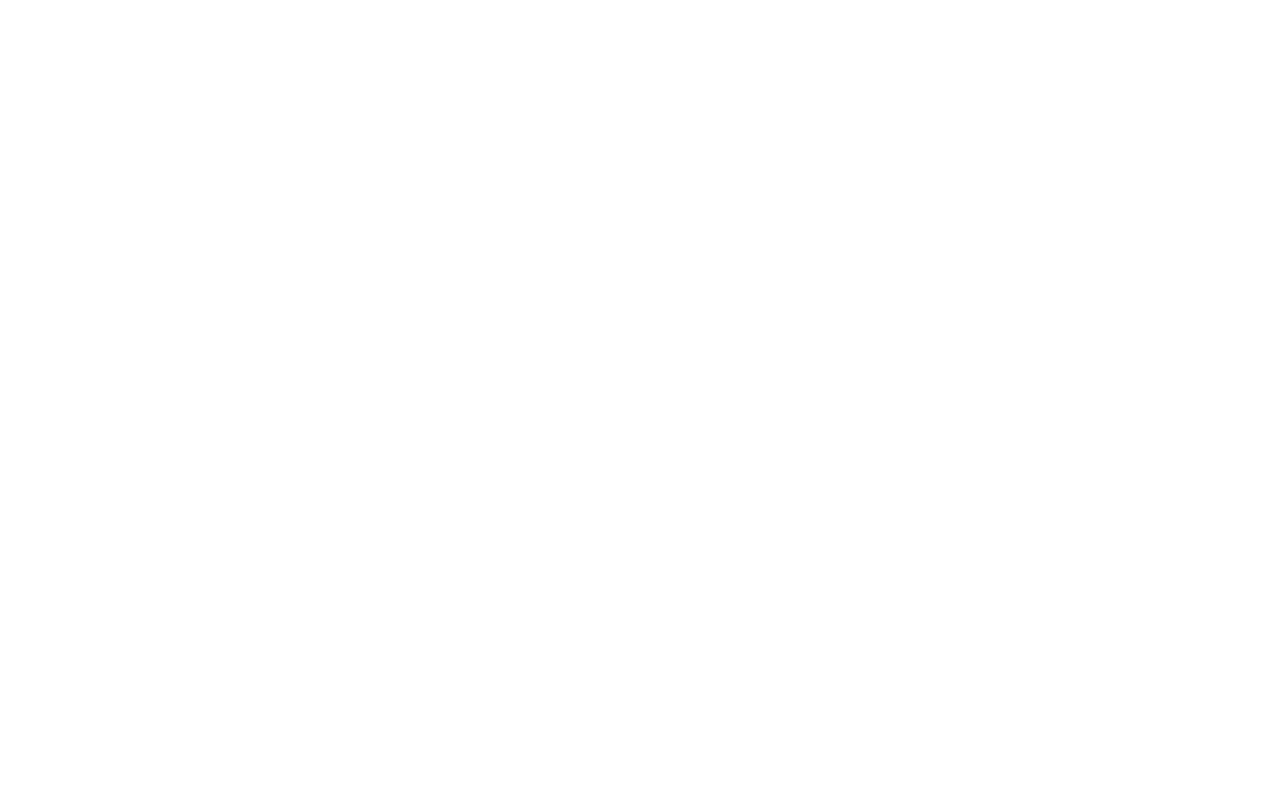
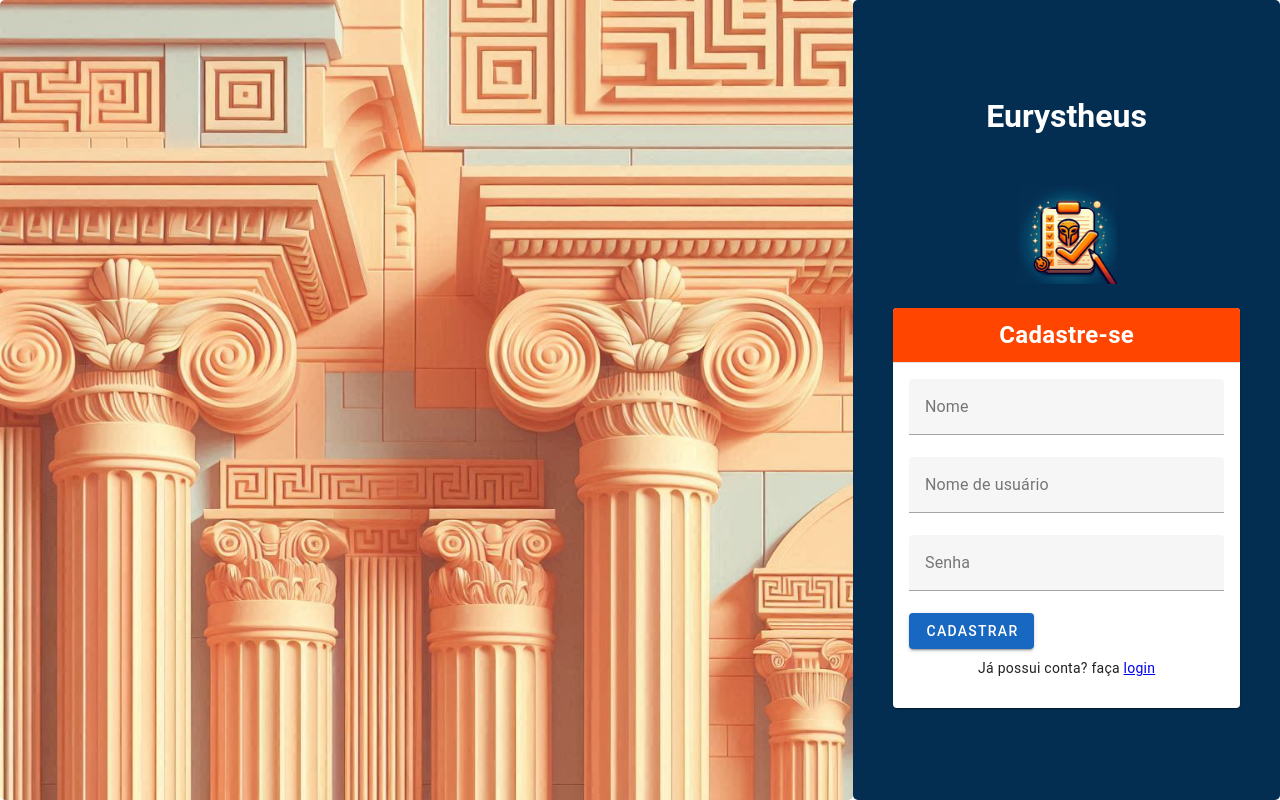
Before and after one commit to MateusSilva42/Eurystheus-WEB, a Nuxt app: page /register in a window 1280 px wide. Before the commit this address had no page. Built offline with nearby package versions, Linux system fonts and the light colour scheme.

Commit message:
Implement register page

```diff
--- a/composables/api.ts
+++ b/composables/api.ts
@@ -2,13 +2,14 @@
 
     const token = 'futuro token de autenticacao =)';
     const baseUrl = `http://localhost:8000/api/${url}`;
+    const body = options?.data ? JSON.stringify(options.data) : undefined;
 
     const headers = {
+      'content-type': 'application/json',
       ...options?.headers,
-      Authorization: `Bearer ${token}`
+      // Authorization: `Bearer ${token}` //TODO: implementar autenticação
     };
 
-    // return $fetch(url, { ...options, headers });
-    return $fetch(baseUrl, { ...options}); //TODO adicionar cabeçalho quando criar autenticação
+    return $fetch(baseUrl, { method: options?.method, headers, body });
 
 }
--- a/pages/login/index.vue
+++ b/pages/login/index.vue
@@ -18,7 +18,7 @@
                             <v-text-field label="Senha" v-model="password" outlined></v-text-field>
                             <v-btn color="primary" @click="login">Entrar</v-btn>
                         </v-form>
-                        <p class="login-text">Não possui conta? se <a href="/login/register"> cadastre</a></p>
+                        <p class="login-text">Não possui conta? se <a href="/register"> cadastre</a></p>
                     </v-card-text>
                 </v-card>
                     </v-col>
@@ -35,10 +35,19 @@
 <script setup lang="ts">
 import { useDisplay } from 'vuetify';
 const display = useDisplay();
+const toast = useToast();
+
+const user = ref("");
+const password = ref("");
 
 const isSmallScreen = computed(() => {
     return display.mobile.value || display.xs.value;
 });
+
+const login = () => {
+    toast.success("Login efetuado com sucesso");
+}
+
 </script>
 
 <style scoped>
--- a/pages/login/register.vue
+++ /dev/null
@@ -1,111 +0,0 @@
-<template>
-    <v-row class="login-container">
-        <v-col class="login-bg" cols="8" v-if="!isSmallScreen">
-        </v-col>
-        <v-col class="login-form" cols="12" md="4" >
-            <v-row class="login-form-container">
-                <v-col class="flex-center app-name-container">
-                    <span class="app-name">Eurystheus</span>
-                </v-col>
-                <v-col class="flex-center">
-                    <v-img src="~/assets/logo.jpg" max-height="100" max-width="100"></v-img>
-                </v-col>
-                <v-col>
-                    <v-card class="card-login">
-                <v-card-title class="card-title login-title" >Cadastre-se</v-card-title>
-                <v-divider></v-divider>
-                <v-card-text>
-                    <v-form>
-                        <v-text-field label="Nome" v-model="user" outlined></v-text-field>
-                        <v-text-field label="Nome de usuário" v-model="user" outlined></v-text-field>
-                        <v-text-field label="Senha" v-model="password" outlined></v-text-field>
-                        <v-btn color="primary" @click="login">Entrar</v-btn>
-                    </v-form>
-                    <p class="login-text">Já possui conta? faça <a href="/login"> login</a></p>
-                </v-card-text>
-            </v-card>
-                </v-col>
-            </v-row>
-
-
-        </v-col>
-
-    </v-row>
-
-</template>
-
-<script setup lang="ts">
-import { useDisplay } from 'vuetify';
-const display = useDisplay();
-
-const isSmallScreen = computed(() => {
-return display.mobile.value || display.xs.value;
-});
-</script>
-
-<style scoped>
-
-.login-container {
-display: flex;
-padding: 0!important;
-margin: 0!important;
-}
-
-.login-form {
-display: flex;
-justify-content: center;
-align-items: center;
-background-color: #032e51;
-padding: 20px;
-border-radius: 5px;
-}
-
-.login-bg {
-background-image: url('~/assets/login-img.jpg');
-background-size: cover;
-background-position: center;
-
-border-radius: 5px;
-}
-
-.card-login {
-width: 100%;
-height: 400px;
-}
-
-.login-title{
-text-align: center;
-font-size: 1.5rem;
-font-weight: bold;
-}
-
-.login-form-container {
-display: flex;
-flex-direction: column;
-justify-content: center;
-align-items: center;
-padding: 20px;
-}
-
-.flex-center{
-display: flex;
-justify-content: center;
-align-items: center;
-}
-
-.app-name {
-font-size: 2rem;
-font-weight: bold;
-color: white;
-}
-
-.app-name-container {
-margin-bottom: 20px;
-}
-
-.login-text {
-    padding: 10px;
-text-align: center;
-}
-
-</style>
--- /dev/null
+++ b/pages/register/index.vue
@@ -0,0 +1,173 @@
+<template>
+    <v-row class="login-container">
+        <v-col class="login-bg" cols="8" v-if="!isSmallScreen">
+        </v-col>
+        <v-col class="login-form" cols="12" md="4" >
+            <v-row class="login-form-container">
+                <v-col class="flex-center app-name-container">
+                    <span class="app-name">Eurystheus</span>
+                </v-col>
+                <v-col class="flex-center">
+                    <v-img src="~/assets/logo.jpg" max-height="100" max-width="100"></v-img>
+                </v-col>
+                <v-col>
+                    <v-card class="card-login">
+                <v-card-title class="card-title login-title" >Cadastre-se</v-card-title>
+                <v-divider></v-divider>
+                <v-card-text>
+                    <v-form v-model="valid">
+                        <v-text-field label="Nome" :rules="nameRules" v-model="name" outlined required></v-text-field>
+                        <v-text-field label="Nome de usuário" :rules="userNameRules" v-model="userName" outlined required></v-text-field>
+                        <v-text-field label="Senha" :rules="passwordRules" v-model="password" outlined required></v-text-field>
+                        <v-btn :loading="loading" color="primary" @click="register">Cadastrar</v-btn>
+                    </v-form>
+                    <p class="login-text">Já possui conta? faça <a href="/login"> login</a></p>
+                </v-card-text>
+            </v-card>
+                </v-col>
+            </v-row>
+
+        </v-col>
+
+    </v-row>
+
+</template>
+
+<script setup lang="ts">
+import { useDisplay } from 'vuetify';
+import { useRouter } from 'vue-router';
+
+const display = useDisplay();
+const toast = useToast();
+const router = useRouter();
+
+const valid = ref(false);
+const name = ref("");
+const password = ref("");
+const userName = ref("");
+const loading = ref(false);
+
+const nameRules = [
+    (v: string) => !!v || 'Nome é obrigatório',
+  ]
+
+const userNameRules = [
+    (v: string) => !!v || 'Nome de usuário é obrigatório',
+  ]
+
+const passwordRules = [
+    (v: string) => v.length >= 6 || 'Senha é obrigatória e precisa ter pelo menos 6 caracteres',
+  ]
+
+const isSmallScreen = computed(() => {
+return display.mobile.value || display.xs.value;
+});
+
+const register = async ()=> {
+    loading.value = true;
+    try{
+        if(name.value == "" || password.value == "" || userName.value == ""){
+            throw new Error("Preencha todos os campos");
+        }
+
+        const data = {
+            name: name.value,
+            password: password.value,
+            username: userName.value
+        }
+        console.log('Dados enviados: ', data);
+
+        const newUser = await useApi("user", {
+        method: "POST",
+        data,
+        });
+        if(!newUser){
+            toast.success("Erro ao cadastrar novo usuário");
+        }
+
+        toast.success("Usuário cadastrado com sucesso.");
+        setTimeout(() => {
+            toast.success("Você será redirecionado para a página de login.");
+        }, 1000);
+        setTimeout(() => {
+            loading.value = false;
+            router.push("/login");
+        }, 3000);
+
+    }catch(error: unknown){
+        if(error instanceof Error){
+            toast.error(`Erro ao cadastrar novo usuário - ${error.message}`);
+        } else {
+            toast.error("Erro ao cadastrar novo usuário");
+        }
+        loading.value = false;
+    }
+}
+</script>
+
+<style scoped>
+
+.login-container {
+display: flex;
+padding: 0!important;
+margin: 0!important;
+}
+
+.login-form {
+display: flex;
+justify-content: center;
+align-items: center;
+background-color: #032e51;
+padding: 20px;
+border-radius: 5px;
+}
+
+.login-bg {
+background-image: url('~/assets/login-img.jpg');
+background-size: cover;
+background-position: center;
+
+border-radius: 5px;
+}
+
+.card-login {
+width: 100%;
+height: 400px;
+}
+
+.login-title{
+text-align: center;
+font-size: 1.5rem;
+font-weight: bold;
+}
+
+.login-form-container {
+display: flex;
+flex-direction: column;
+justify-content: center;
+align-items: center;
+padding: 20px;
+}
+
+.flex-center{
+display: flex;
+justify-content: center;
+align-items: center;
+}
+
+.app-name {
+font-size: 2rem;
+font-weight: bold;
+color: white;
+}
+
+.app-name-container {
+margin-bottom: 20px;
+}
+
+.login-text {
+    padding: 10px;
+text-align: center;
+}
+
+</style>
```
